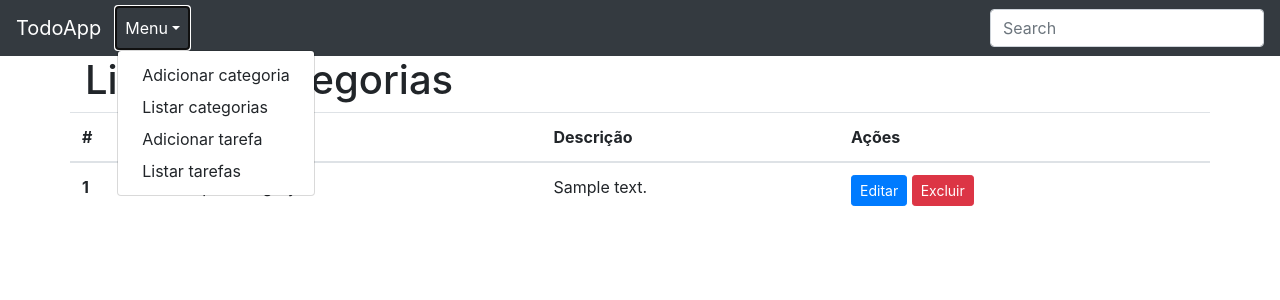
After one commit to fm1randa/curso-desenvolvimentoweb-python-django, a Django app: page /categoria/ in a window 1280 px wide, after a click on "Menu". The commit adds this page. Shown: the top 300 px of the page. Run offline with Django 3.2, Linux system fonts and the light colour scheme; a user stored in the database is signed in; tables that the repository leaves empty hold one stand-in row (values such as "Sample post"); some libraries are stand-ins or nearby versions.

Commit message:
lesson 61-62 added
category listing and category edit added

```diff
--- a/todoapp/apps/tasks/urls.py
+++ b/todoapp/apps/tasks/urls.py
@@ -6,4 +6,6 @@ app_name = 'task'
 
 urlpatterns = [
     path('adicionar/', views.add_category, name='add_category'),
+    path('editar/<int:id_category>/', views.edit_category, name='edit_category'),
+    path('', views.list_categories, name='list_categories'),
 ]
--- a/todoapp/apps/tasks/views.py
+++ b/todoapp/apps/tasks/views.py
@@ -1,8 +1,9 @@
-from django.shortcuts import render
+from django.shortcuts import render, get_object_or_404, redirect
 
 from django.contrib import messages
 
 from .forms import CategoryForm, TaskForm
+from .models import Category, Task
 
 # Create your views here.
 
@@ -19,3 +20,27 @@ def add_category(request):
     form = CategoryForm()
     context['form'] = form
     return render(request, template_name, context)
+
+def list_categories(request):
+    template_name = 'tasks/list_categories.html'
+    categories = Category.objects.filter(owner=request.user)
+    context = {
+        'categories': categories
+    }
+
+    return render(request, template_name, context)
+
+def edit_category(request, id_category):
+    template_name = 'tasks/add_category.html'
+    context = {}
+    category = get_object_or_404(Category, id=id_category, owner=request.user)
+    #category = Category.objects.get(id=id_category, owner=request.user) - funciona da msm forma mas caso dê erro, quebra o fluxo.
+    print(request.method)
+    if request.method == 'POST':
+        form = CategoryForm(request.POST, instance=category)
+        if form.is_valid():
+            form.save()
+            return redirect('category:list_categories')
+    form = CategoryForm(instance=category)
+    context['form'] = form
+    return render(request, template_name, context)
--- a/todoapp/templates/base.html
+++ b/todoapp/templates/base.html
@@ -25,7 +25,7 @@
                         aria-haspopup="true" aria-expanded="false">Menu</a>
                     <div class="dropdown-menu" aria-labelledby="dropdown03">
                         <a class="dropdown-item" href="{% url 'category:add_category' %}">Adicionar categoria</a>
-                        <a class="dropdown-item" href="#">Listar categorias</a>
+                        <a class="dropdown-item" href="{% url 'category:list_categories' %}">Listar categorias</a>
                         <a class="dropdown-item" href="#">Adicionar tarefa</a>
                         <a class="dropdown-item" href="#">Listar tarefas</a>
                     </div>
--- a/todoapp/templates/tasks/add_category.html
+++ b/todoapp/templates/tasks/add_category.html
@@ -10,7 +10,7 @@
 
 {% block body %}
     <div class="container">
-        <h1>Adicionar Categoria </h1>
+        <h1> Categoria </h1>
         {% include 'partials/messages.html' %}
         <div class="row">
             <div class="col-md-12">
--- /dev/null
+++ b/todoapp/templates/tasks/list_categories.html
@@ -0,0 +1,44 @@
+{% extends 'base.html' %}
+
+{% load widget_tweaks %}
+
+
+{% block title %}
+    Adicionar Categoria - {{ block.super }}
+{% endblock title %}
+
+
+{% block body %}
+    <div class="container">
+        <h1>Lista de Categorias </h1>
+
+        <div class="row">
+            <table class="table table-hover">
+                <thead>
+                    <tr>
+                        <th scope="col">#</th>
+                        <th scope="col">Categoria</th>
+                        <th scope="col">Descrição</th>
+                        <th scope="col">Ações</th>
+                    </tr>
+                </thead>
+                <tbody>
+
+                    {% for category in categories %}
+
+                        <tr>
+                            <th scope="row">{{ category.id }}</th>
+                            <td>{{ category.name }}</td>
+                            <td>{{ category.description }}</td>
+                            <td>
+                                <a href="{% url 'category:edit_category' category.id %}" class="btn btn-primary btn-sm"> Editar </a>
+                                <a href="" class="btn btn-danger btn-sm"> Excluir </a>
+                            </td>
+                        </tr>
+
+                   {% endfor %}
+                </tbody>
+            </table>
+        </div>
+    </div>
+{% endblock body %}
```
